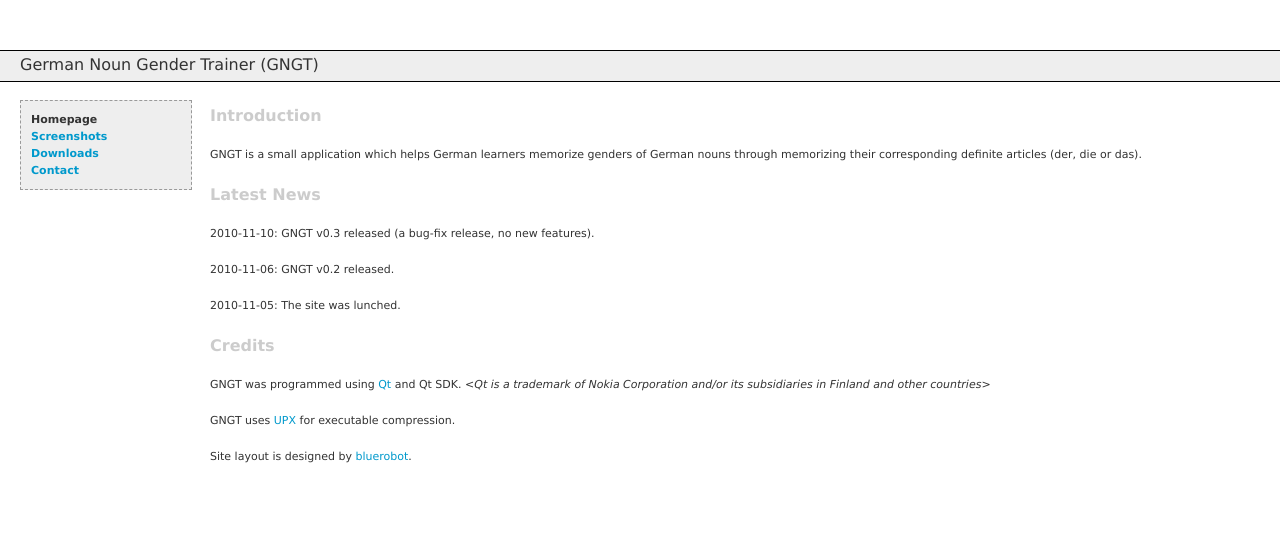
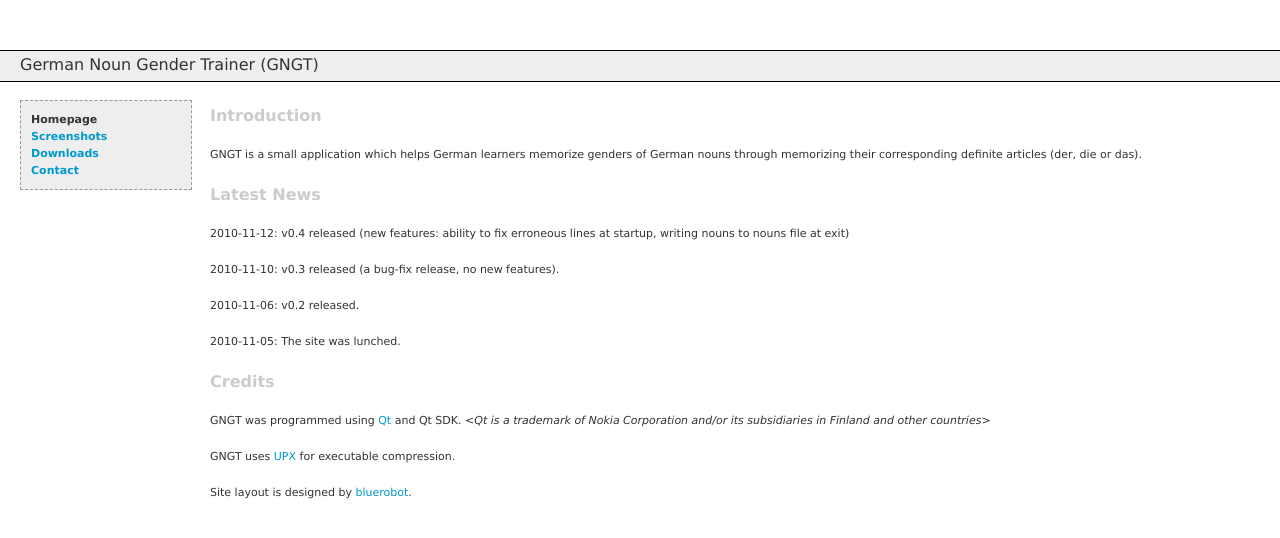
Before and after one commit to lawand/gngt, a plain HTML site: page index.html in a window 1280 px wide. Drawn offline with Linux system fonts and the light colour scheme.

Commit message:
updated for v0.4 release

```diff
--- a/index.html
+++ b/index.html
@@ -14,8 +14,9 @@
 	<p>GNGT is a small application which helps German learners memorize genders of German nouns through memorizing their corresponding definite articles (der, die or das).</p>
 
 	<h1>Latest News</h1>
-	<p>2010-11-10: GNGT v0.3 released (a bug-fix release, no new features).</p>
-	<p>2010-11-06: GNGT v0.2 released.</p>
+	<p>2010-11-12: v0.4 released (new features: ability to fix erroneous lines at startup, writing nouns to nouns file at exit)
+	<p>2010-11-10: v0.3 released (a bug-fix release, no new features).</p>
+	<p>2010-11-06: v0.2 released.</p>
 	<p>2010-11-05: The site was lunched.</p>
 
 	<h1>Credits</h1>
```
Also changed, not shown: downloads.html (+3 -3 lines).
